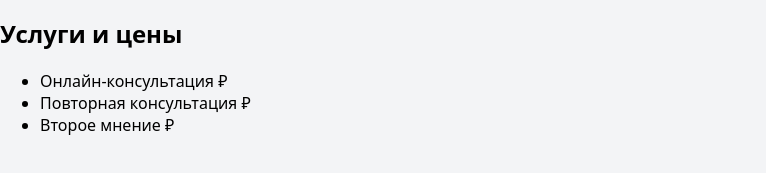
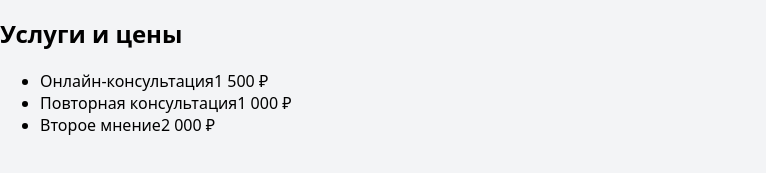
Before and after one commit to Stalser/OnlyVet-Clean, a Next.js app: page /doctors/1 in a window 1280 px wide. Shown: the part 367-540 px from the top of the page, without its empty margins (0-766 px from the left). Built offline with nearby package versions, Linux system fonts and the light colour scheme.

Commit message:
Update page.tsx

```diff
--- a/app/doctors/[id]/page.tsx
+++ b/app/doctors/[id]/page.tsx
@@ -2,10 +2,10 @@
 'use client';
 
 import { useParams } from 'next/navigation';
-import { doctors, getDoctorById } from '../../../lib/data';
-import { getDoctorSchedule } from '../../../lib/doctorSchedule';
-import { getDoctorPricing } from '../../../lib/pricing';
-import Stars from '../../../components/Stars';
+import { doctors, getDoctorById } from '@/lib/data';
+import { getDoctorSchedule } from '@/lib/doctorSchedule';
+import { getDoctorPricing } from '@/lib/pricing';
+import Stars from '@/components/Stars';
 
 export default function DoctorPublicPage() {
   const { id } = useParams<{ id: string }>();
@@ -68,7 +68,11 @@ export default function DoctorPublicPage() {
               {pricing.map((item) => (
                 <li key={item.id} className="flex justify-between">
                   <span>{item.name}</span>
-                  <span className="text-xs text-gray-500">{item.price} ₽</span>
+                  <span className="text-xs text-gray-500">
+                    {item.priceRUB !== undefined
+                      ? `${item.priceRUB.toLocaleString('ru-RU')} ₽`
+                      : 'уточняется'}
+                  </span>
                 </li>
               ))}
             </ul>
```
